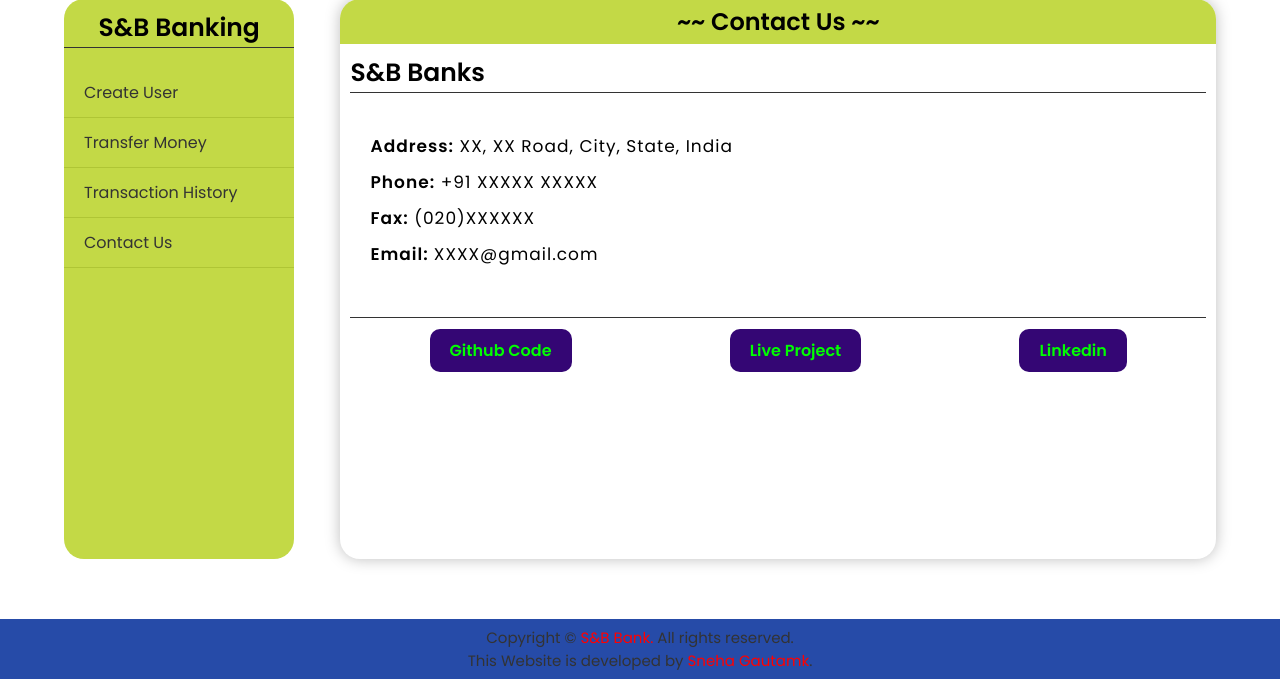
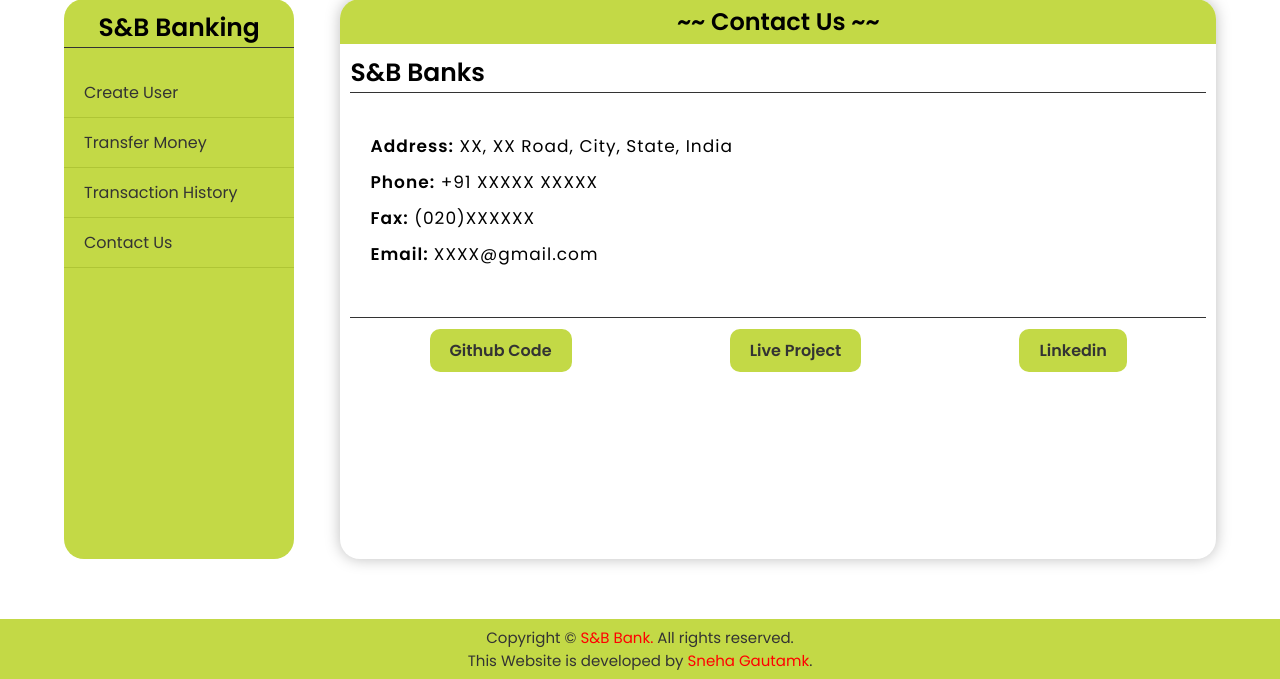
Before and after one commit to snehagautam869/Banking-System-Website, a PHP site: page /contact.php in a window 1280 px wide. Shown: the part 121-800 px from the top of the page. Run offline with PHP 8.4, Linux system fonts and the light colour scheme.

Commit message:
Update app.css

```diff
--- a/assets/css/app.css
+++ b/assets/css/app.css
@@ -81,7 +81,7 @@ nav {
   }
   footer {
     height: 60px;
-  background-color: #264ba8;
+    background-color: #c3d946;
     display: flex;
     align-items: center;
     justify-content: center;
@@ -234,7 +234,7 @@ table.userDetails {
     border-collapse: collapse;
   }
   table.userDetails tr:first-child {
-  background-color: rgba(107, 107, 107, 0.356);
+    background-color: #8ea319;
   }
   table.userDetails th,
   table.userDetails td {
@@ -311,14 +311,14 @@ form.transferForm {
 
   .impLinks a {
     padding: 10px 20px;
-  background: #340674;
+    background: #c3d946;
     border-radius: 10px;
-  color: #00FF00;
+    color: #333333;
     font-weight: bold;
   }
   .impLinks p:hover,
   .impLinks p:hover > a {
-  background: #644a9d;
+    background: #c88b10;
     /* color: #fff; */
   }
   .contactDetails {
```
Lines whose indentation alone changed are shown as unchanged.
